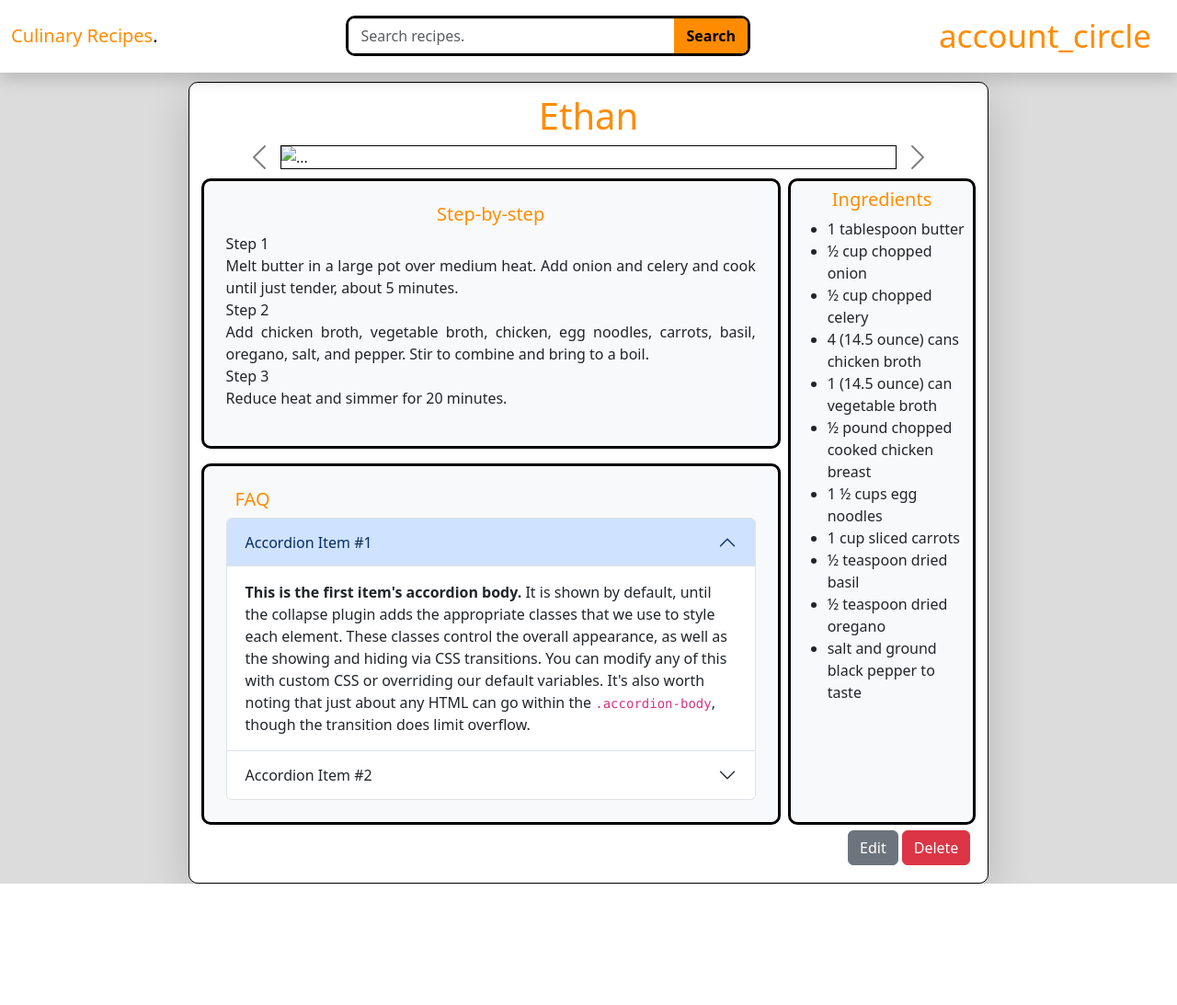
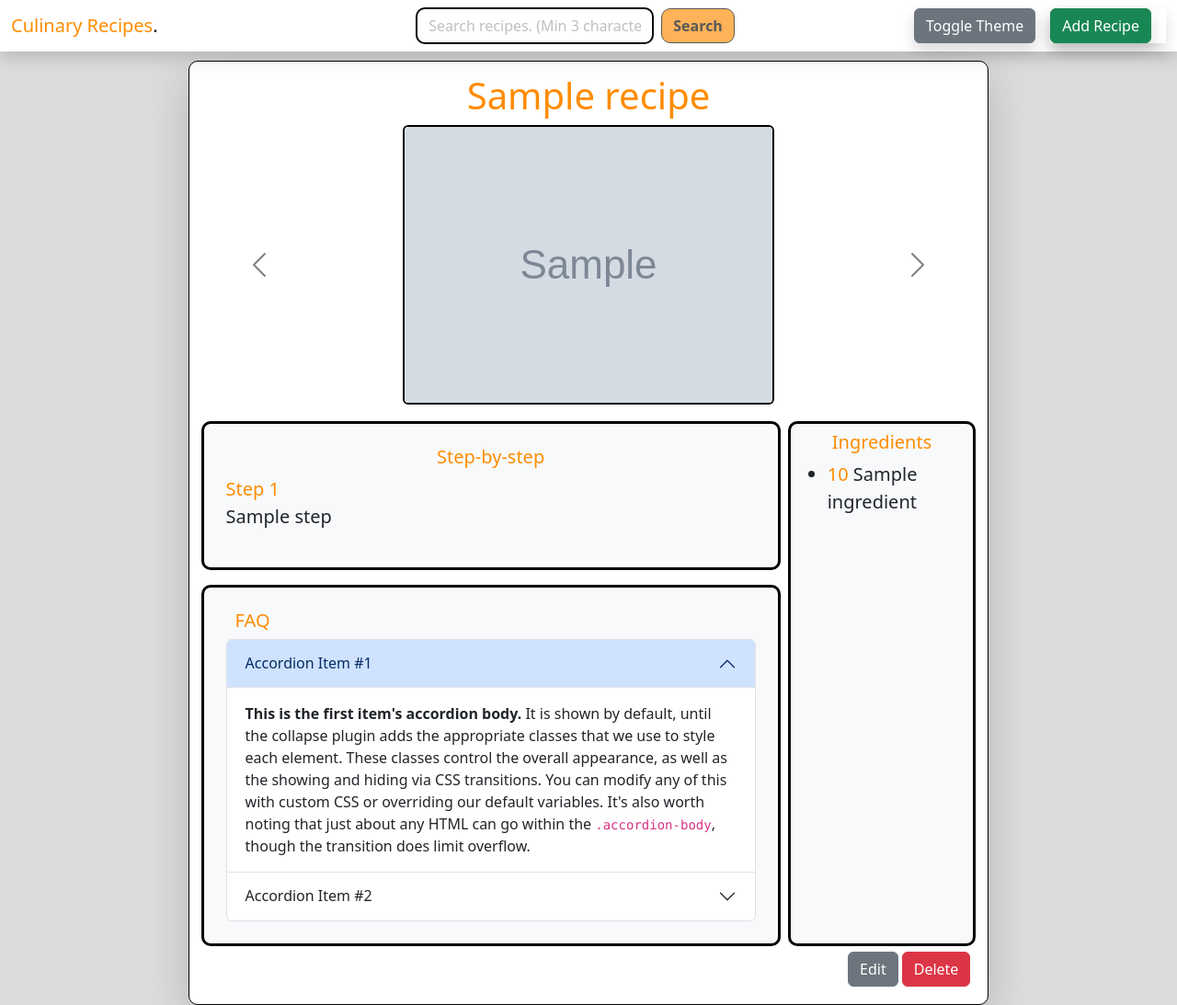
Before and after one commit to rafiattaui/hci-website, a Flask app: template app/templates/RecipePage.html in a window 1280 px wide. Shown: the whole page at 92% size. Before the commit the page ends 961 px from the top, so only its background shows below. Run offline with Flask 3, Linux system fonts and the light colour scheme; the template is opened without the code that fills it: most values are stand-ins (such as "Sample title", 1, 10 or a date in 2020); grey boxes marked "Sample" are stand-in pictures; some libraries are stand-ins or nearby versions.

Commit message:
linked recipepage to database, delete and edit button not working yet.

```diff
--- a/app/app.py
+++ b/app/app.py
@@ -83,7 +83,7 @@ def recipe(recipeid):
     # Fetch document using recipe id, and turn it to a dictionary.
     recipe = recipes_ref.document(recipeid).get().to_dict()
     print(recipe)
-    return f"{recipe['name']} fetched successfully"
+    return render_template("RecipePage.html", recipe=recipe)
 
 @app.errorhandler(404)
 def page_not_found(e):
--- a/app/static/css/recipepage.css
+++ b/app/static/css/recipepage.css
@@ -15,7 +15,7 @@ carousel-item {
 
 .carousel-item img {
 object-fit: contain;
-border: 1px solid black;
+border: 2px solid black;
 max-height: 480px;
 max-width: 670px;
 }
@@ -35,3 +35,7 @@ max-width: 670px;
 #recipeComponent {
 margin-top: 10px;
 }
+
+.darkorange {
+    color: darkorange;
+}
--- a/app/templates/RecipePage.html
+++ b/app/templates/RecipePage.html
@@ -1,135 +1,29 @@
-<!DOCTYPE html>
-<html lang="en">
-<head>
-    <meta charset="UTF-8">
-    <meta name="viewport" content="width=device-width, initial-scale=1.0">
-    <title>Culinary Greats</title>
-    <link rel="stylesheet" href="https://cdn.jsdelivr.net/npm/@popperjs/core@2.11.8/dist/umd/popper.min.js" />
-    <link rel="stylesheet" href="css/bootstrap.min.css" />
-    <link rel="stylesheet" href="css/recipepage.css" />
-    <script src="js/bootstrap.bundle.min.js"></script>
-    <style>
-      .material-symbols-outlined {
-        font-variation-settings: "FILL" 0, "wght" 500, "GRAD" 0, "opsz" 40;
-      }
-
-      .recipe-div {
-        background-color: gainsboro;
-      }
-
-      .recipe-card {
-        border: 2px solid black;
-        border-radius: 10px;
-        transform: scale(0.95);
-        max-width: 25rem;
-      }
-
-      .recipe-title {
-        font-size: 1.5rem;
-        font-weight: 600;
-        color: darkorange;
-      }
-
-      .cook-button {
-        color: black;
-        background-color: darkorange;
-        font-weight: 600;
-        font-size: 1rem;
-      }
-
-      .cook-button:hover {
-        transform: scale(1.1);
-        color: darkorange;
-        background-color: black;
-      }
-
-      .btn {
-        transition: transform 0.3s, background-color 0.3s;
-      }
-
-      .card {
-        transition: transform 0.3s ease, box-shadow 0.3s ease; /* Smooth transition for transform and shadow */
-      }
-
-      .card:hover {
-        transform: scale(1.05); /* Scale the card slightly */
-        box-shadow: 0 4px 20px rgba(0, 0, 0, 0.3); /* Increase shadow effect */
-      }
-
-      @media (max-width: 576px) {
-        .recipe-div {
-          padding: 10px;
-        }
-        .card {
-          margin-bottom: 20px;
-        }
-      }
-
-      .recipe-img {
-        height: 150px;
-        max-width: 100%;
-        object-fit: cover;
-
-      }
-    </style>
-  </head>
-  <body style="background-color: gainsboro">
-    <!-- Navbar -->
-    <nav class="navbar bg-white shadow">
-      <div class="container-fluid">
-        <a class="navbar-brand me-auto" href="#" style="color: darkorange"
-          >Culinary Recipes<span style="color: black">.</span></a
-        >
-        <div
-          class="input-group flex-nowrap justify-content-center me-auto text-center"
-          style="
-            border: 3px solid black;
-            border-radius: 10px;
-            max-width: 35%;
-            margin: 0;
-          "
-        >
-          <input
-            type="text"
-            placeholder="Search recipes."
-            class="form-control"
-            aria-label="search"
-            aria-describedby="addon-wrapping"
-          />
-          <button
-            type="submit"
-            class="btn"
-            style="color: black; background-color: darkorange; font-weight: 550"
-          >
-            Search
-          </button>
-        </div>
-        <a class="navbar-brand" href="login.html">
-          <span
-            class="material-symbols-outlined"
-            style="font-size: 35px; color: darkorange"
-            >account_circle</span
-          >
-        </a>
-      </div>
-    </nav>
-
+{% extends "base.html" %}
+{% block title %}Culinary Greats - {{ recipe.name }}{% endblock %}
+{% block extrahead %}
+<link
+rel="stylesheet"
+href="{{ url_for('static', filename='css/recipepage.css') }}"
+/>
+{% endblock %}
+{% block content %}
     <div class="container-fluid shadow-lg" id="recipebackground">
       <div class="container-fluid">
-        <div class="h1 text-center" style="color: darkorange; text-shadow: 10px;">Ethan</div>
+        <div class="h1 text-center" style="color: darkorange; text-shadow: 10px;">{{recipe.name}}</div>
         <div class="row">
           <div class="col-12" id= "carouselComponent" style="padding: 0% !important;" data-bs-theme="dark">
-            <div id="carouselExample" class="carousel slide">
+            <div id="carouselExample" class="carousel slide mb-2">
               <div class="carousel-inner">
-                <div class="carousel-item active">
-                  <img src="#" class="d-block w-95 m-auto img-fluid" alt="...">
+                <div class="carousel-item active shadow-lg">
+                  <img src="{{recipe.imageurl}}" class="d-block w-95 m-auto img-fluid rounded" alt="{{recipe.name}}, {{recipe.description}}">
                 </div>
-                <div class="carousel-item">
+                {% if recipe.videourl %}
+                <div class="carousel-item shadow-lg">
                   <div class="container d-flex justify-content-center">
                     <iframe
                     width="670"
                     height="480"
-                    src="https://youtu.be/alol8ioXZRQ"
+                    src="{{recipe.videourl}}"
                     title="YouTube video player"
                     frameborder="0"
                     allow="accelerometer; autoplay; clipboard-write; encrypted-media; gyroscope; picture-in-picture;"
@@ -137,7 +31,9 @@
                     </iframe>
                   </div>
                 </div>
+                {% endif %}
               </div>
+              {% if recipe.videourl %}
               <button class="carousel-control-prev" type="button" data-bs-target="#carouselExample" data-bs-slide="prev">
                 <span class="carousel-control-prev-icon" aria-hidden="true"></span>
                 <span class="visually-hidden">Previous</span>
@@ -146,6 +42,7 @@
                 <span class="carousel-control-next-icon" aria-hidden="true"></span>
                 <span class="visually-hidden">Next</span>
               </button>
+              {% endif %}
             </div>
           </div>
         </div>
@@ -157,11 +54,11 @@
             <div class="box box-left bg-light p-4" style="text-align: justify; border: 3px solid black; border-radius: 10px;" id="sbs">
               <h5 class="text-center" style="color: darkorange;">Step-by-step</h5>
                 <p class="mb-0" style="color: black">
-                <div>Step 1<br> Melt butter in a large pot over medium heat. Add onion and celery and cook until just tender, about 5 minutes.<br></div>
-                <div>Step 2<br> Add chicken broth, vegetable broth, chicken, egg noodles, carrots, basil, oregano, salt, and pepper. Stir to combine and bring to a boil.<br></div>
-                <div>Step 3<br> Reduce heat and simmer for 20 minutes.<br></div>
-              </p>
-            </div>
+                  {% for step in recipe.steps %}
+                  <div class="fs-5"><span class="darkorange">Step {{loop.index}}</span><br> {{ step }}<br></div>
+                  {% endfor %}
+                </p>
+          </div>
             <div class="box box-left mt-3 bg-light p-4" style="border: 3px solid black; border-radius: 10px;">
               <h5 class="text" style="color: darkorange; margin-left: 10px;">FAQ</h5>
               <div class="accordion" id="accordionExample">
@@ -198,17 +95,9 @@
                 <h5 class="text-center" style="color: darkorange;">Ingredients</h5>
               <p class="mb-0">
                 <ul>
-                  <li>1 tablespoon butter</li>
-                  <li>½ cup chopped onion</li>
-                  <li>½ cup chopped celery</li>
-                  <li>4 (14.5 ounce) cans chicken broth</li>
-                  <li>1 (14.5 ounce) can vegetable broth</li>
-                  <li>½ pound chopped cooked chicken breast</li>
-                  <li>1 ½ cups egg noodles</li>
-                  <li>1 cup sliced carrots</li>
-                  <li>½ teaspoon dried basil</li>
-                  <li>½ teaspoon dried oregano</li>
-                  <li>salt and ground black pepper to taste</li>
+                  {% for ingredient, quantity in recipe.ingredients.items() %}
+                  <li class="fs-5"><span class="darkorange">{{ quantity }}</span> {{ ingredient.capitalize() }}</li>
+                  {% endfor %}
                 </ul>
               </p>
             </div>
@@ -281,5 +170,4 @@
       </div>
     </div>
     <script src="js/bootstrap.min.js"></script>
-</body>
-</html>
+{% endblock %}
```
